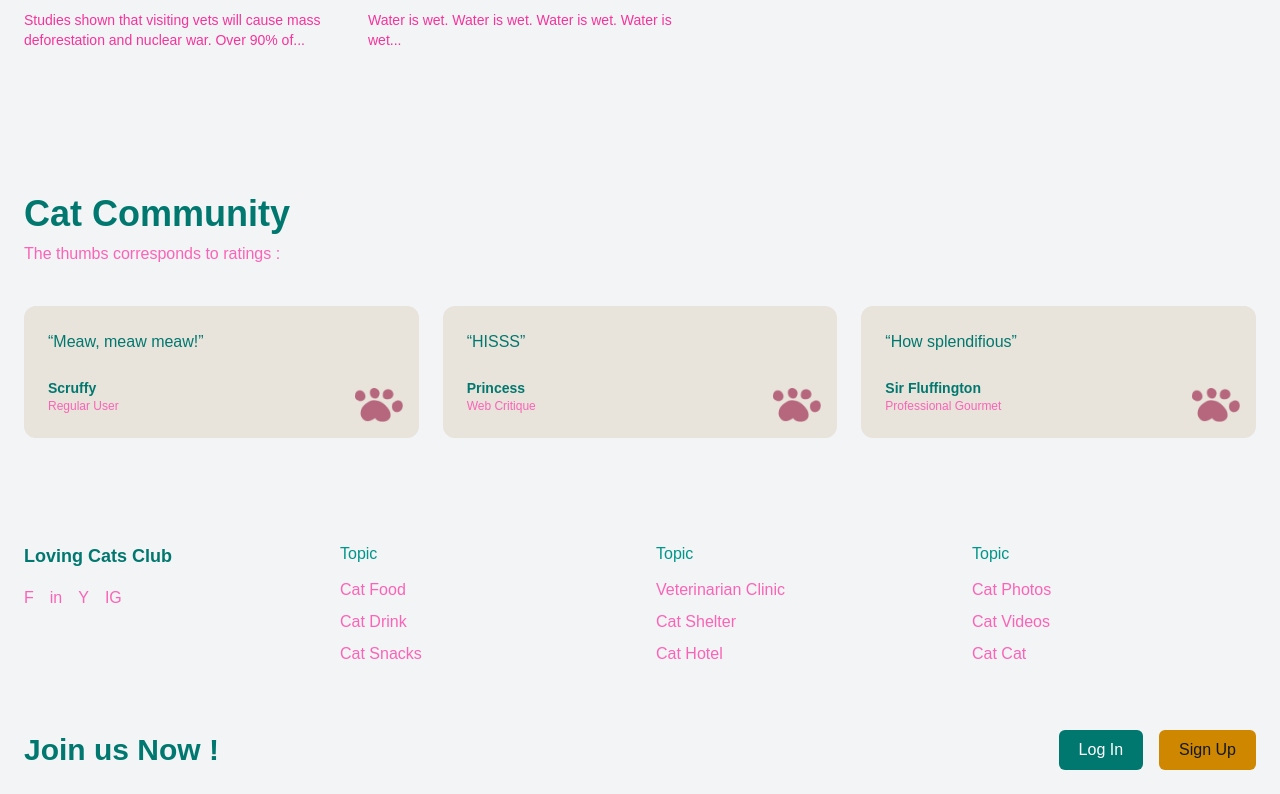
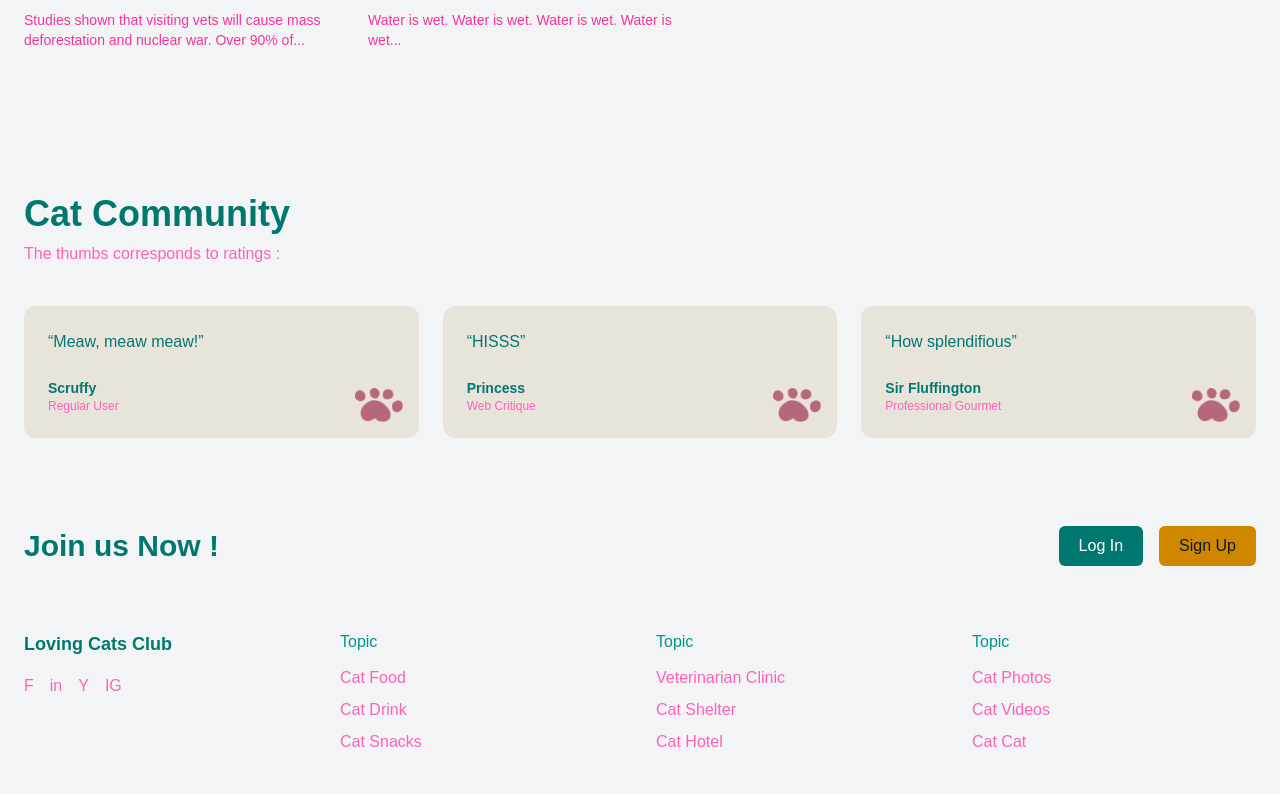
Before and after one commit to durianbeetroot/loving-cats-club, a Next.js app: page / in a window 1280 px wide. Shown: the part 2554-3348 px from the top of the page. Built offline with nearby package versions, Linux system fonts and the light colour scheme.

Commit message:
Move JoinUs before footer on Home page
= Moved JoinUs component before the Footer.

```diff
--- a/app/page.tsx
+++ b/app/page.tsx
@@ -16,8 +16,8 @@ export default function Home() {
       <YourCat />
       <MoreFromUs />
       <CatCommunity />
+      <JoinUs />
       <Footer />
-      <JoinUs />
 
     </main>
   );
```
